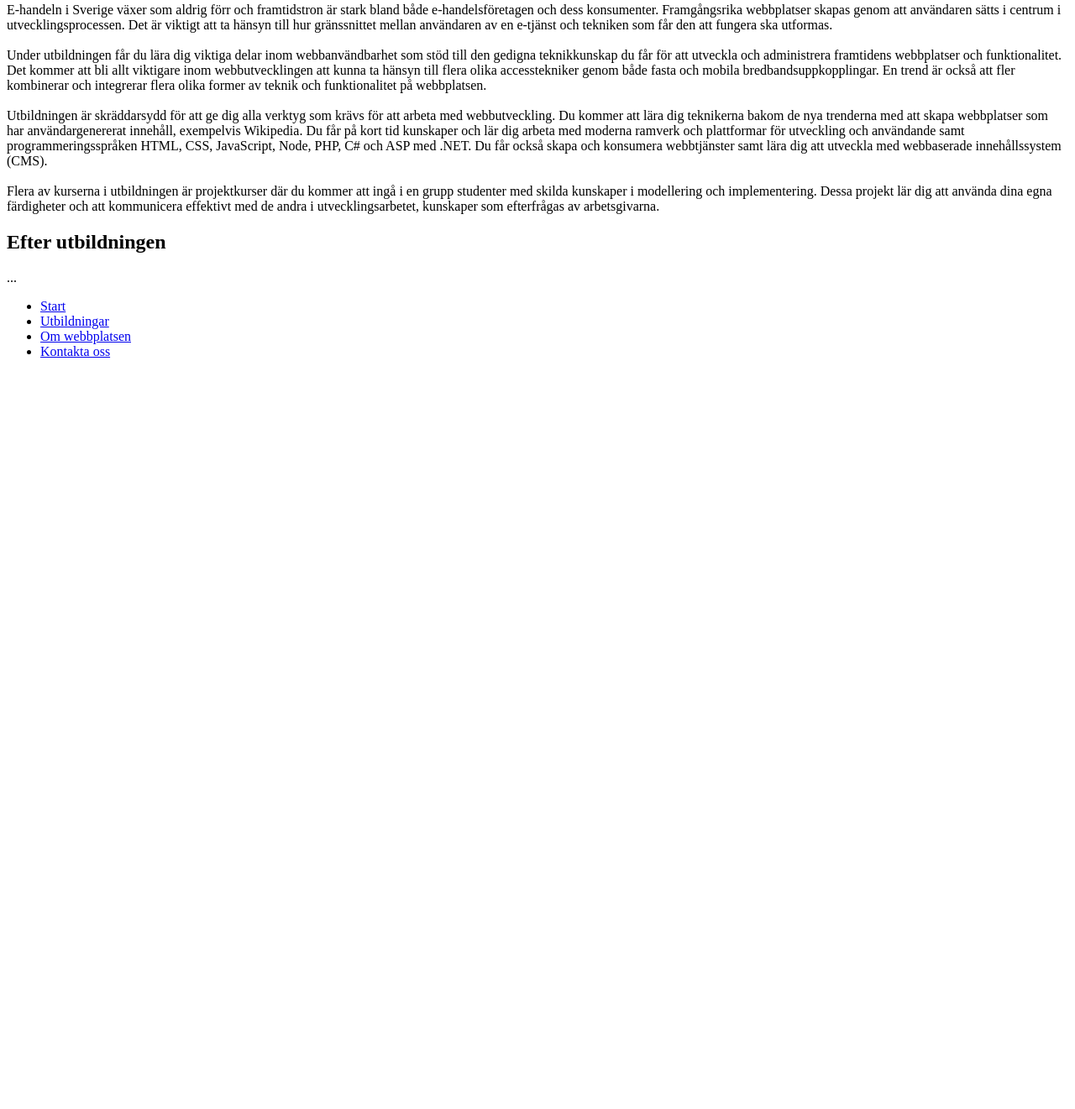
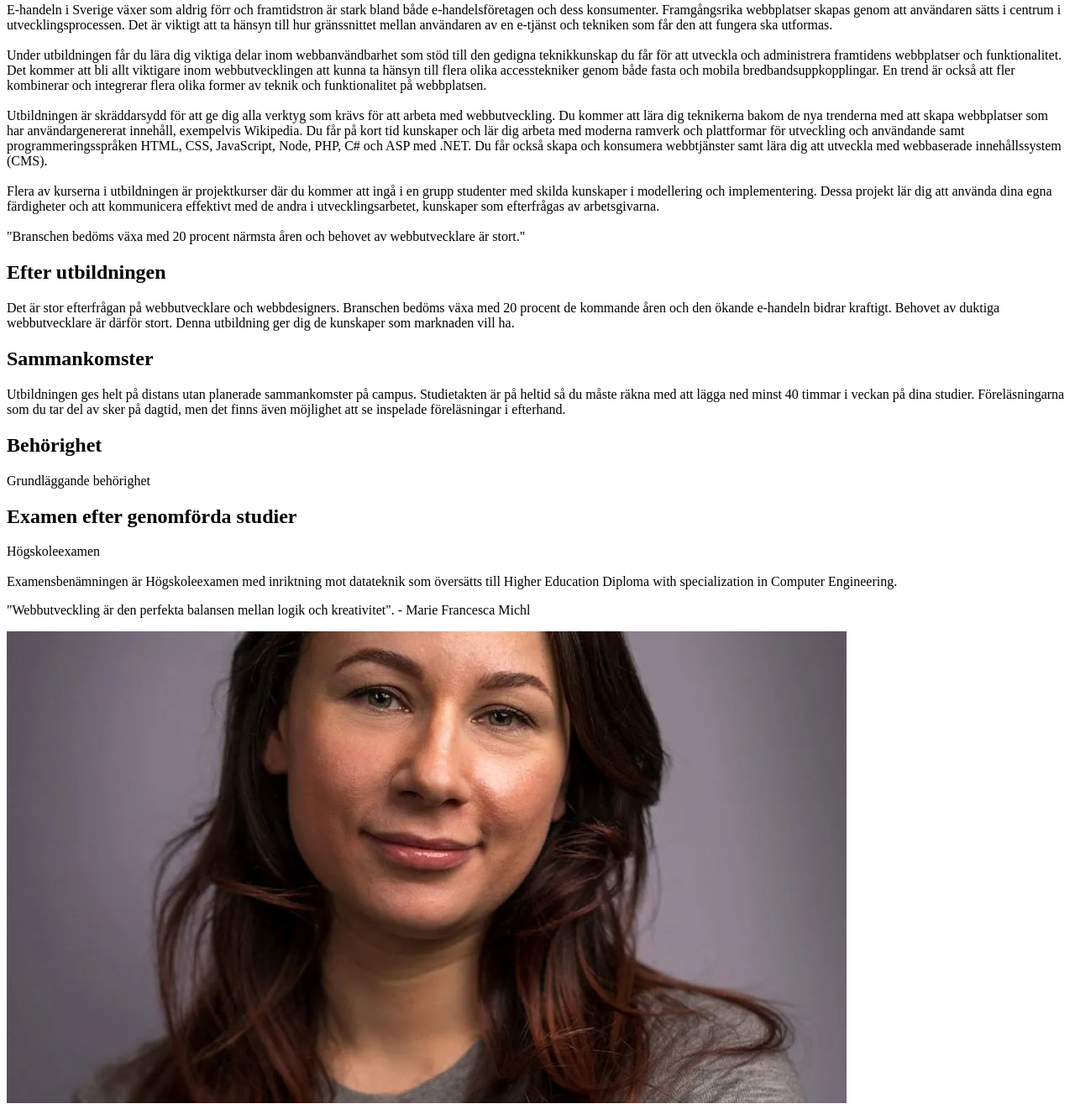
Before and after one commit to MCJ05/Lab-2, a plain HTML site: page index.html in a window 1280 px wide. Shown: the part 348-1669 px from the top of the page at 84% size. Before the commit the page ends 800 px from the top, so only its background shows below. Drawn offline with Linux system fonts and the light colour scheme.

Commit message:
Laggt till sista texten inför att börja med css

```diff
--- a/index.html
+++ b/index.html
@@ -64,15 +64,50 @@
                         Flera av kurserna i utbildningen är projektkurser där du kommer att ingå i en grupp studenter med skilda
                         kunskaper i modellering och implementering. Dessa projekt lär dig att använda dina egna färdigheter och
                         att kommunicera effektivt med de andra i utvecklingsarbetet, kunskaper som efterfrågas av arbetsgivarna.
+                        <br>
+                        <br>
+                        "Branschen bedöms växa med 20 procent närmsta åren och behovet av webbutvecklare är stort."
                     </p>
                 </section>
                 <section class="side-wrapper">
                     <h2> Efter utbildningen</h2>
                     <p>
-                        ...
+                        Det är stor efterfrågan på webbutvecklare och webbdesigners. Branschen bedöms växa med 20 procent de kommande
+                        åren och den ökande e-handeln bidrar kraftigt. Behovet av duktiga webbutvecklare är därför stort. Denna utbildning
+                        ger dig de kunskaper som marknaden vill ha.
                     </p>
                 </section>
             </article>
+            <div class="box">
+                <section class="card-grid1">
+                    <h2>Sammankomster</h2>
+                    <p>
+                        Utbildningen ges helt på distans utan planerade sammankomster på campus. Studietakten är på heltid så du
+                        måste räkna med att lägga ned minst 40 timmar i veckan på dina studier. Föreläsningarna som du tar del av
+                        sker på dagtid, men det finns även möjlighet att se inspelade föreläsningar i efterhand.
+                    </p>
+                </section>
+                <section class="card-grid2">
+                    <h2>Behörighet</h2>
+                    <p>Grundläggande behörighet</p>
+                </section>
+                <section class="card-grid3">
+                    <h2>Examen efter genomförda studier</h2>
+                    <p>
+                        Högskoleexamen
+                        <br>
+                        <br>
+                        Examensbenämningen är Högskoleexamen med inriktning mot datateknik som översätts till Higher Education Diploma
+                        with specialization in Computer Engineering.
+                    </p>
+                </section>
+                <section class="card-grid5">
+                    <p>
+                        "Webbutveckling är den perfekta balansen mellan logik och kreativitet". - Marie Francesca Michl
+                    </p>
+                    <img src="images/marie.jpg" alt="Marie Francesca Michl som står väldigt nära och kollar in i kameran">
+                </section>
+            </div>
         </main>
         <!--FOOTER-->
         <footer>
```
